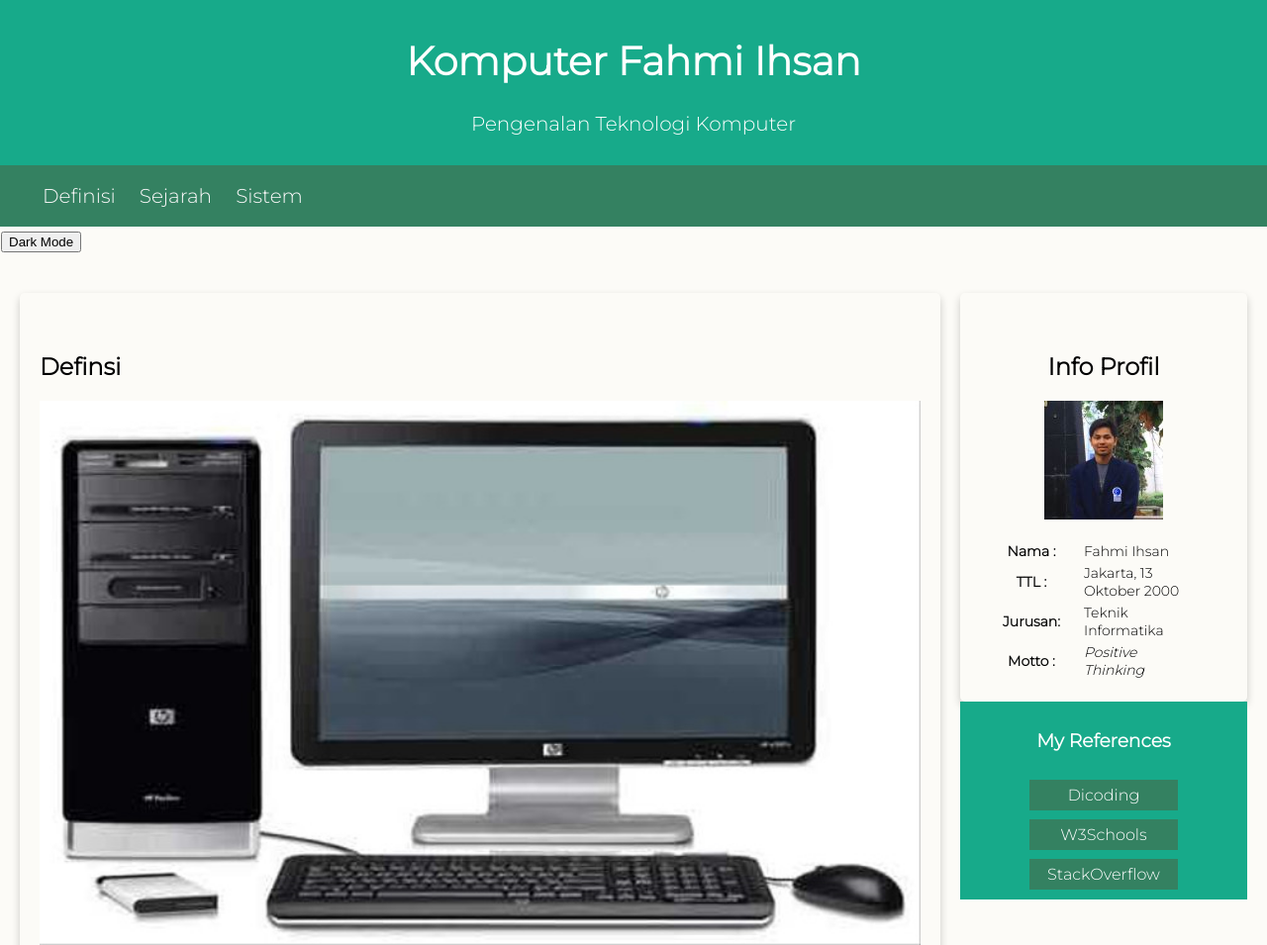
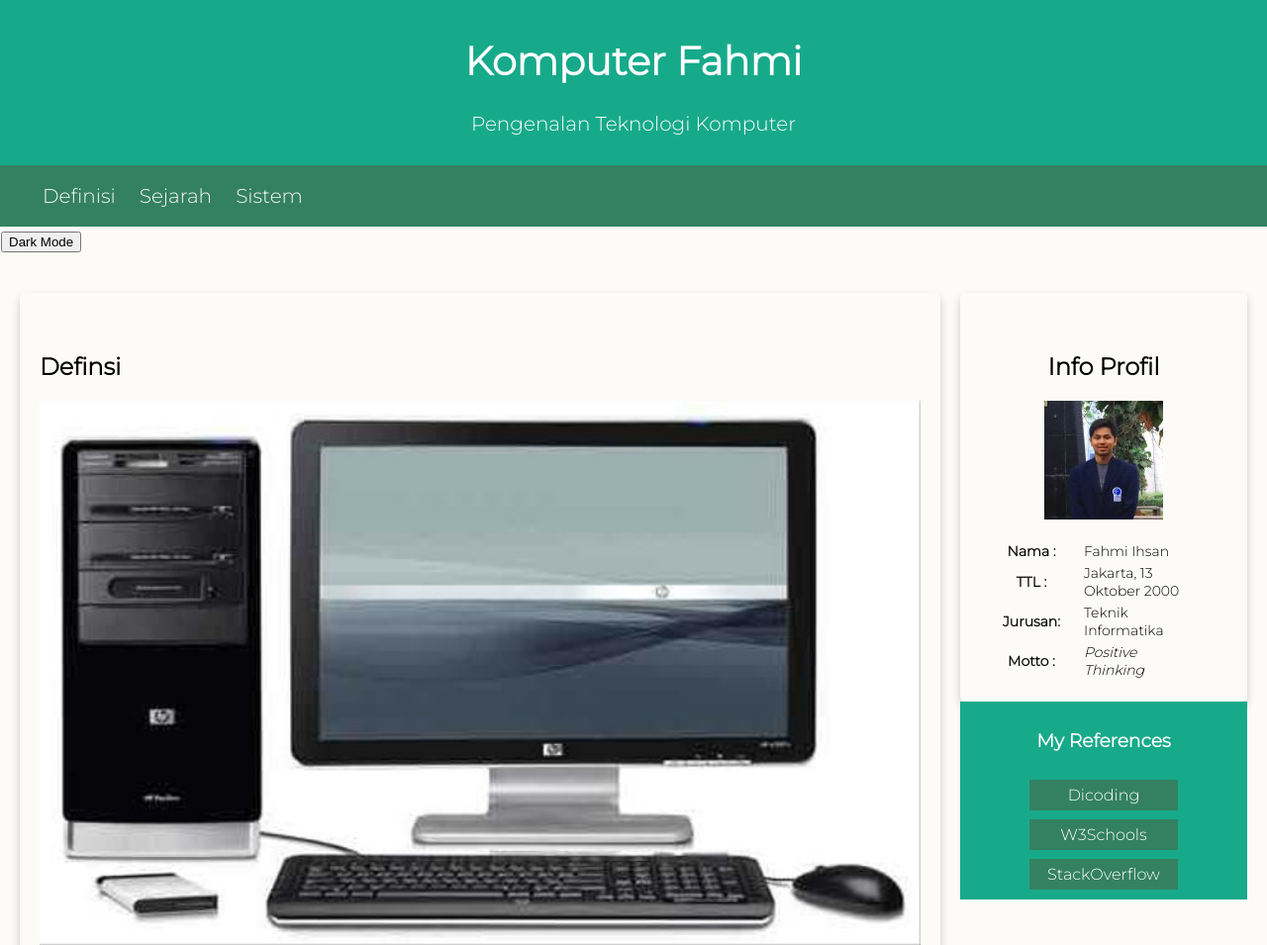
Before and after one commit to fahmiihsan00/project_dicoding, a plain HTML site: page Project/index.html in a window 1280 px wide. Shown: the top 955 px of the page at 99% size. Drawn offline with Linux system fonts and the light colour scheme.

Commit message:
change dua

```diff
--- a/Project/index.html
+++ b/Project/index.html
@@ -9,7 +9,7 @@
 <body>
     <header>
         <div class="jumbotron">
-            <h1>Komputer Fahmi Ihsan</h1>
+            <h1>Komputer Fahmi</h1>
             <p>Pengenalan Teknologi Komputer</p>
         </div>
         <nav class="navbar">
```
